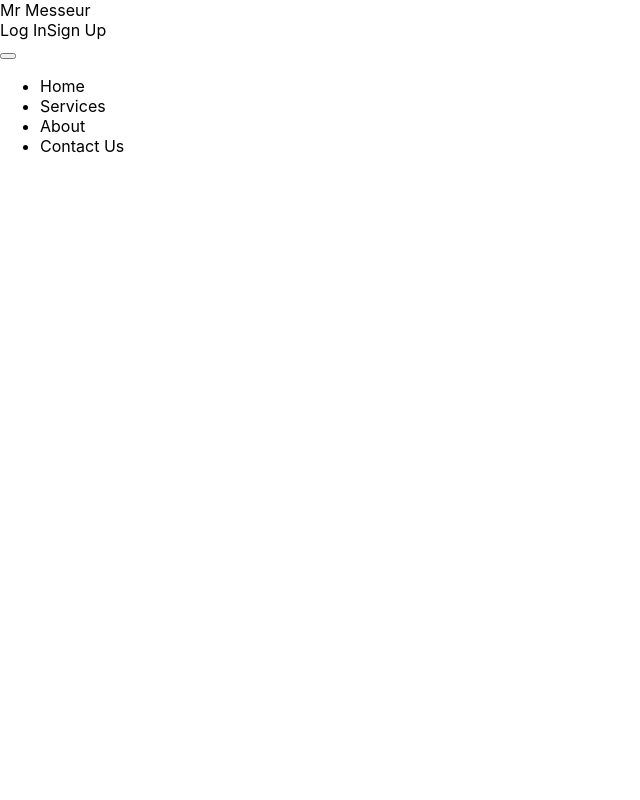
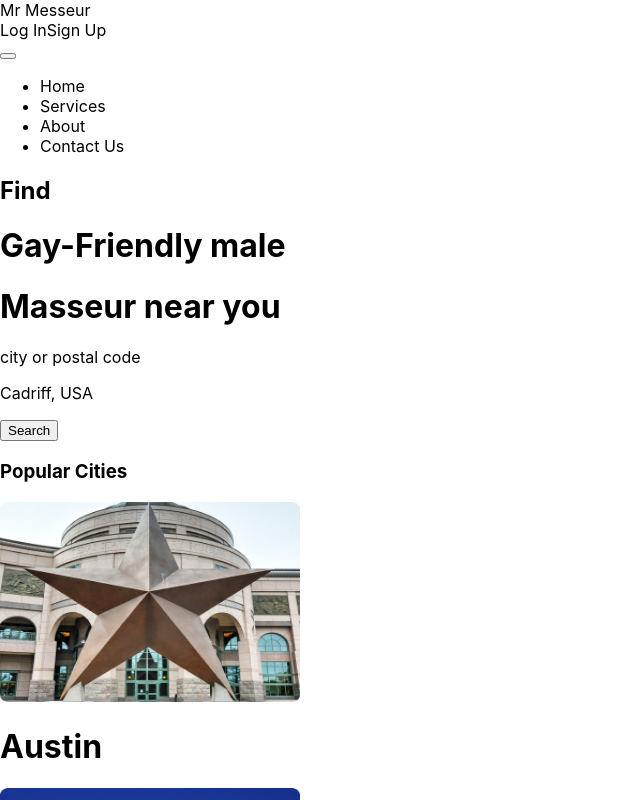
Before and after one commit to Ibrar-Ahmed38/nextjs-frontend, a Next.js app: page / in a window 1280 px wide. Shown: the top 800 px of the page, without its empty margins (0-640 px from the left). Built offline with nearby package versions, Linux system fonts and the light colour scheme.

Commit message:
make professional way of components

```diff
--- a/pages/services.js
+++ b/Components/services.js
@@ -1,6 +1,6 @@
 import Image from "next/image";
 
-const services = () => {
+const Services = () => {
   return (
     <>
     <div className="service bg-gray-50 h-screen">
@@ -143,4 +143,4 @@ const services = () => {
   );
 };
 
-export default services;
+export default Services;
--- a/pages/Homepage.js
+++ b/pages/Homepage.js
@@ -1,4 +1,3 @@
-
 
 const Homepage = () => {
     return (
--- a/pages/index.js
+++ b/pages/index.js
@@ -1,3 +1,7 @@
+import Homepage from "./Homepage"
+import About from "../Components/about"
+import Services from "../Components/services"
+
 const index = () => {
   return (
     <div>
@@ -39,9 +43,9 @@ const index = () => {
 			</div>
 
 		</nav>
-		{/* <Hompage /> */}
-		{/* <About/> */}
-		{/* <Services/> */}
+		<Homepage />
+		 <About/>
+		<Services/>
 
     </div>
   )
```
Also changed, not shown: pages/Navbar.js (deleted, +0 -10 lines), Components/about.js (renamed from pages/About.js), Components/details.js (renamed from pages/details.js).
